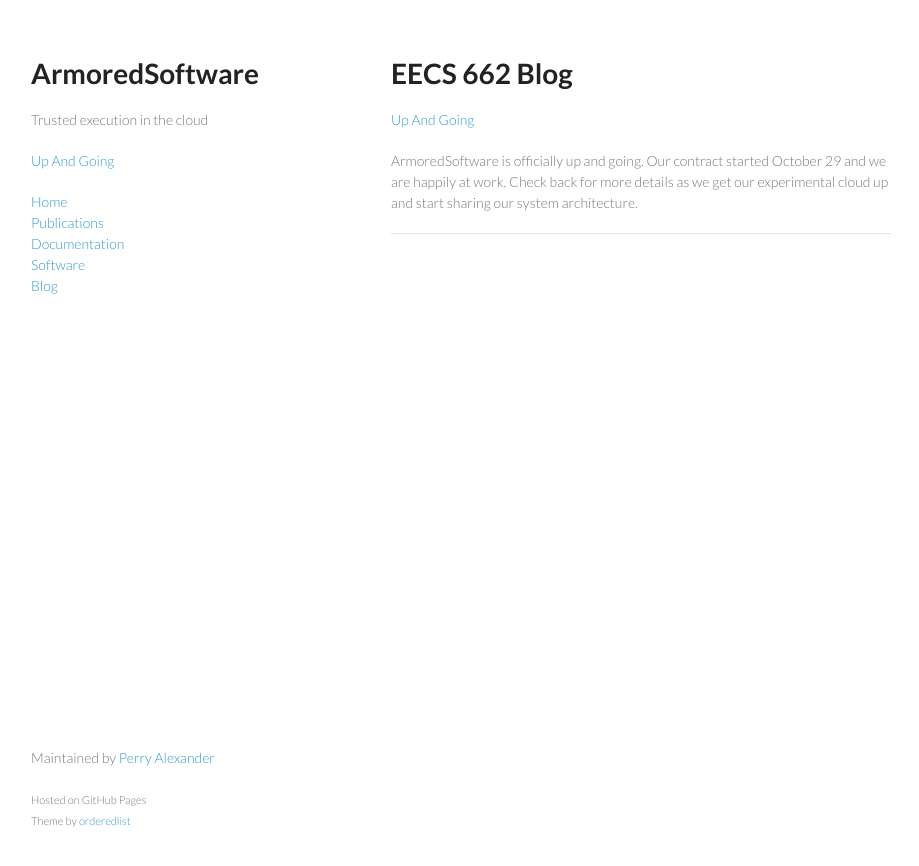
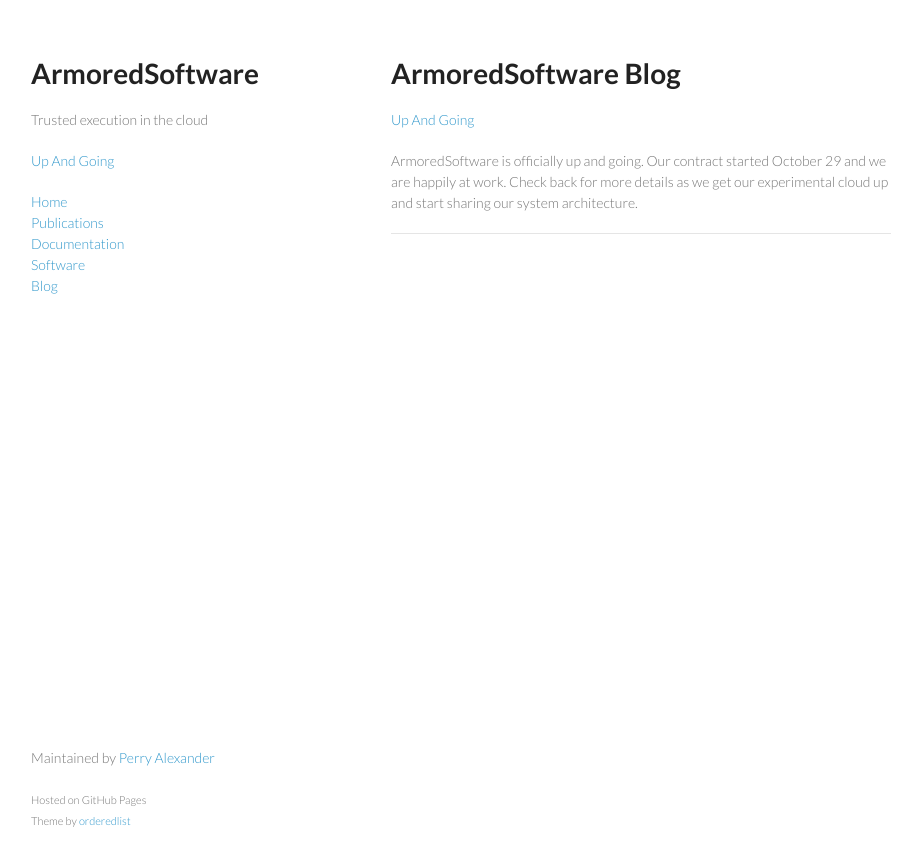
Before and after one commit to armoredsoftware/armoredsoftware.github.io, a Jekyll site: the page built from blog.md, in a window 1280 px wide. Shown: the top 866 px of the page, without its empty margins (179-1098 px from the left). Built offline with Jekyll 4.4.1, drawn with Linux system fonts in a browser that asks for light colours.

Commit message:
reworking standard template names

```diff
--- a/blog.md
+++ b/blog.md
@@ -1,9 +1,9 @@
 ---
 layout: frontpage
-title: EECS 662 Blog
+title: ArmoredSoftware Blog
 ---
 
-# EECS 662 Blog
+# {{ page.title }}
 
 {% for post in site.categories.blog %}
 <a href="{{ site.baseurl }}{{ post.url }}">{{ post.title }}</a>
```
